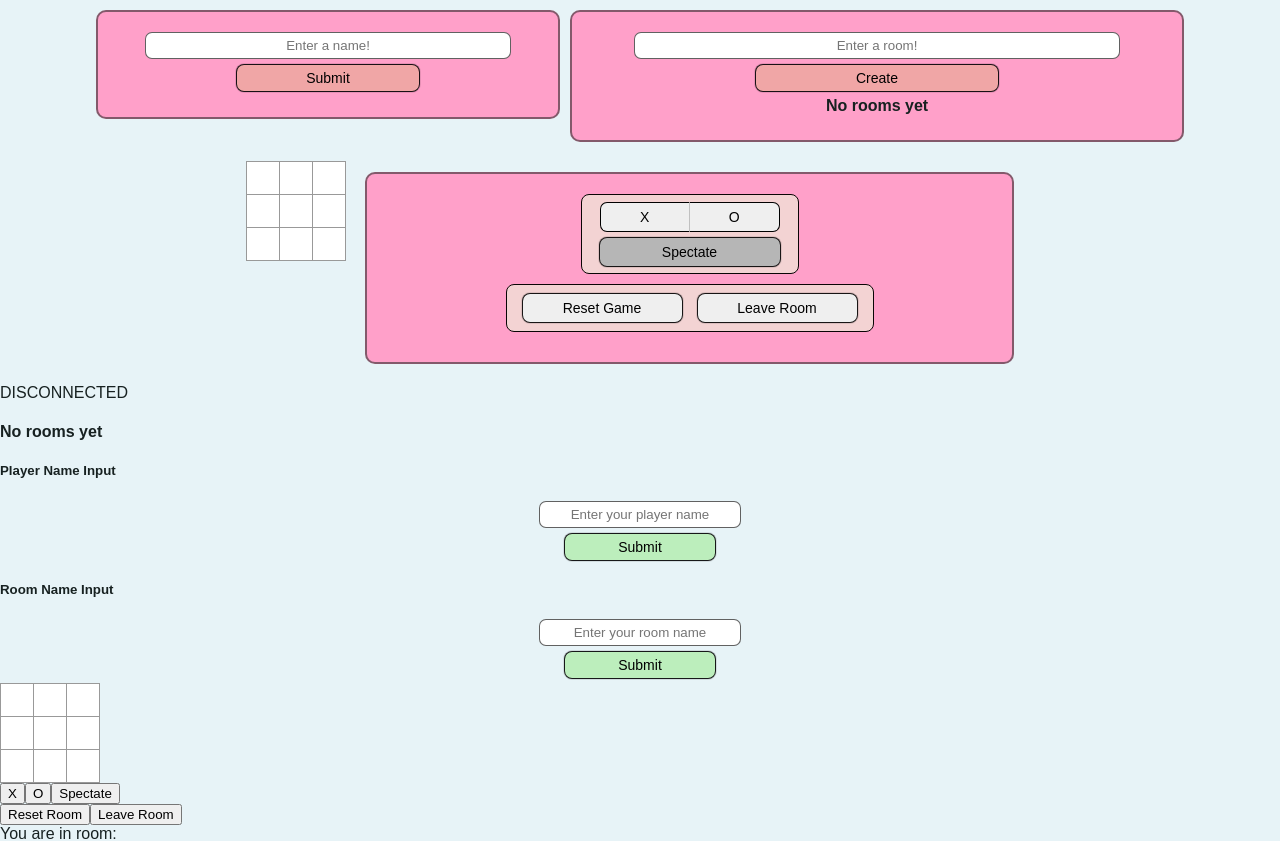
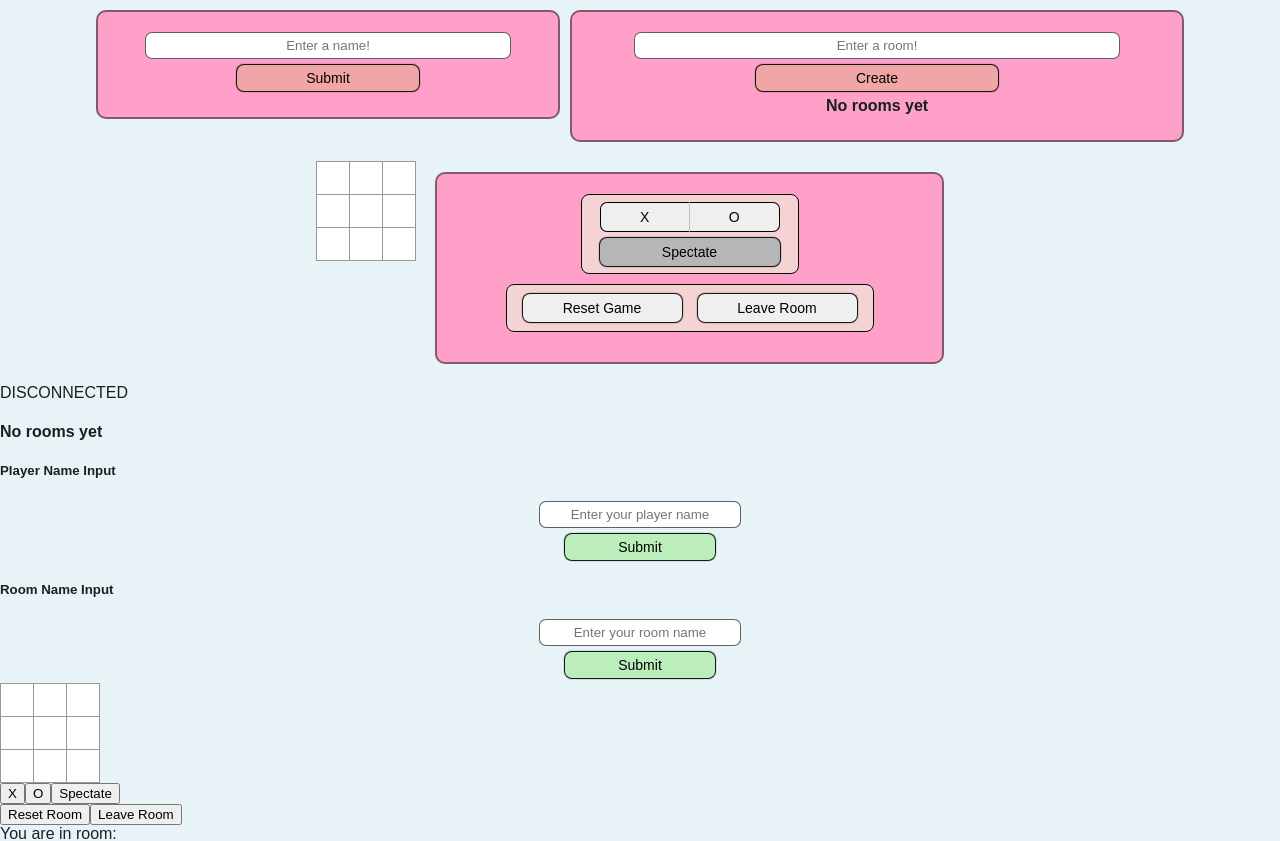
Before and after one commit to jedster1111/TicTacToe, a React (Create React App) app: page / in a window 1280 px wide. Shown: the top 841 px of the page. Built offline with nearby package versions, Linux system fonts and the light colour scheme; no server answers.

Commit message:
reduced max-width of game-info-container

```diff
--- a/src/GameInfo.css
+++ b/src/GameInfo.css
@@ -1,8 +1,7 @@
 .game-info-container{
-
 	justify-content: center;
   flex-wrap: wrap;
-	max-width: 650px;
+	max-width: 485px;
 	min-width: 150px;
 	width:50%;
   padding: 20px 10px;
```
